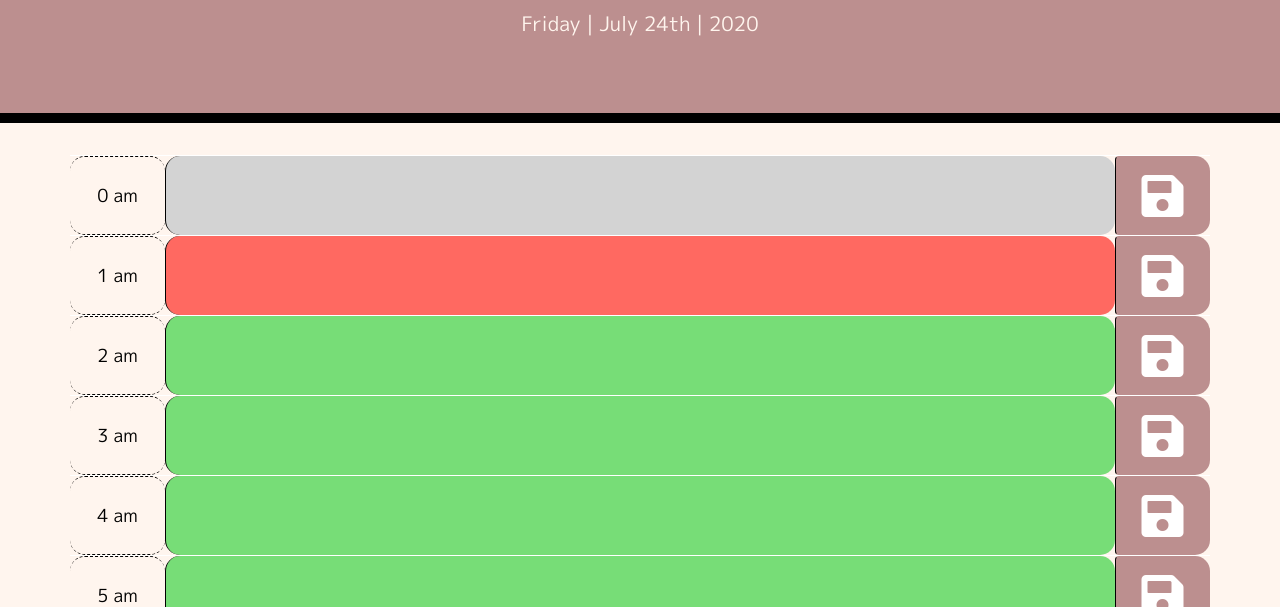
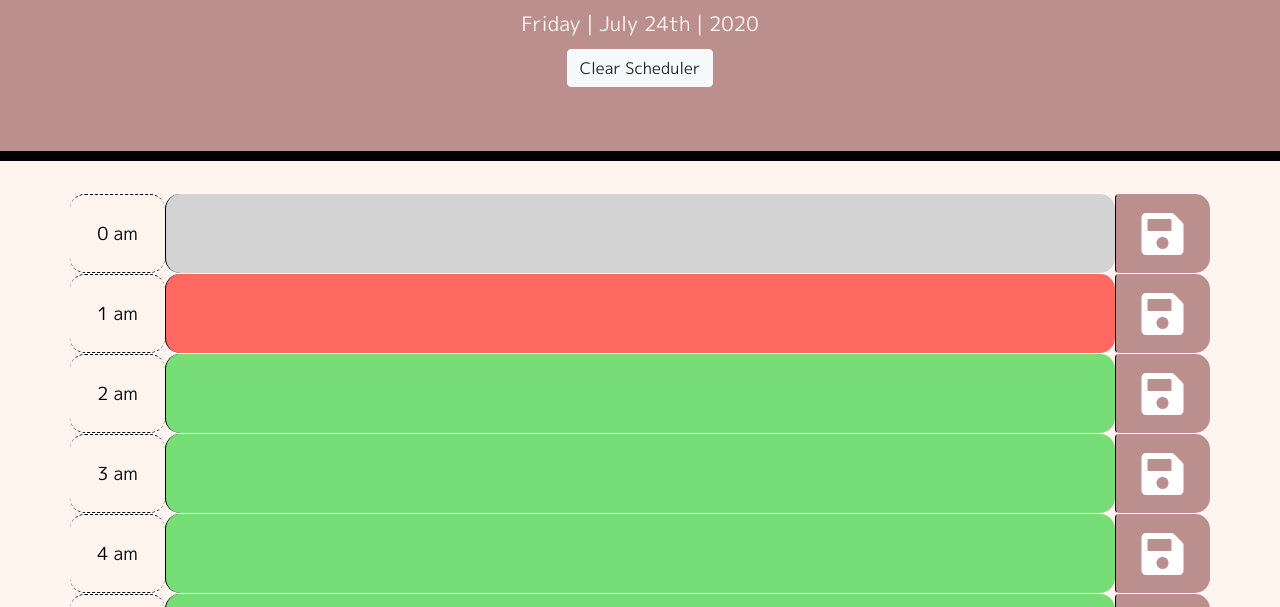
Before and after one commit to hilbug/05-work-day-scheduler, a plain HTML site: page index.html in a window 1280 px wide. Shown: the part 181-788 px from the top of the page. Drawn offline with nearby package versions, Linux system fonts and the light colour scheme.

Commit message:
add clear button

```diff
--- a/index.html
+++ b/index.html
@@ -24,11 +24,12 @@
   </head>
 
   <body>
-    <!-- Header, Description, Today's Date -->
+    <!-- Header, Description, Today's Date, Time, Clear Button -->
     <header class="jumbotron">
       <h1 class="display-3">Work Day Scheduler</h1>
       <p class="lead">A simple calendar app for scheduling your work day</p>
       <p id="currentDay" class="lead"></p>
+      <button class="btn btn-light clr-btn">Clear Scheduler</button>
     </header>
     <!-- Container for Scheduler -->
     <div class="container">
```
